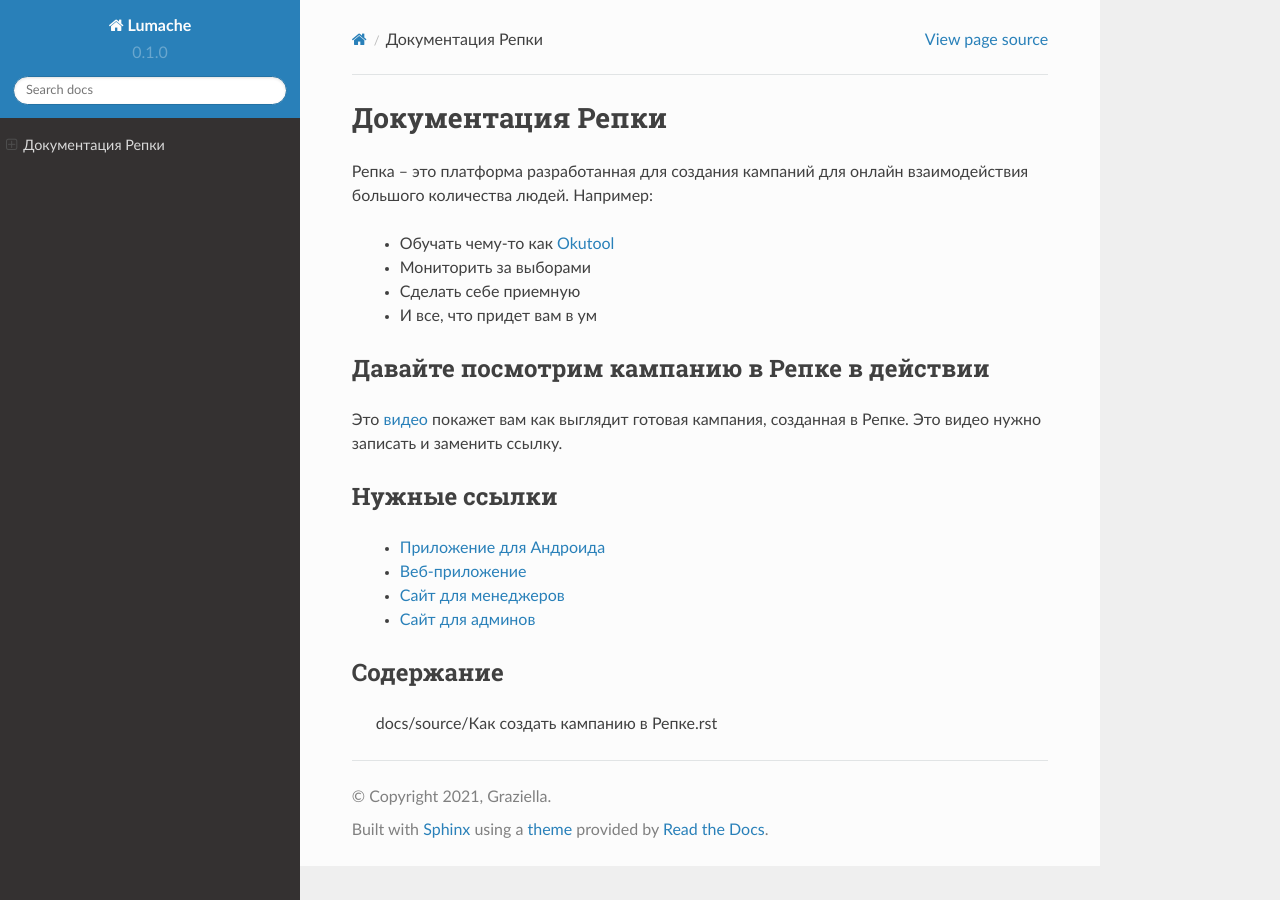
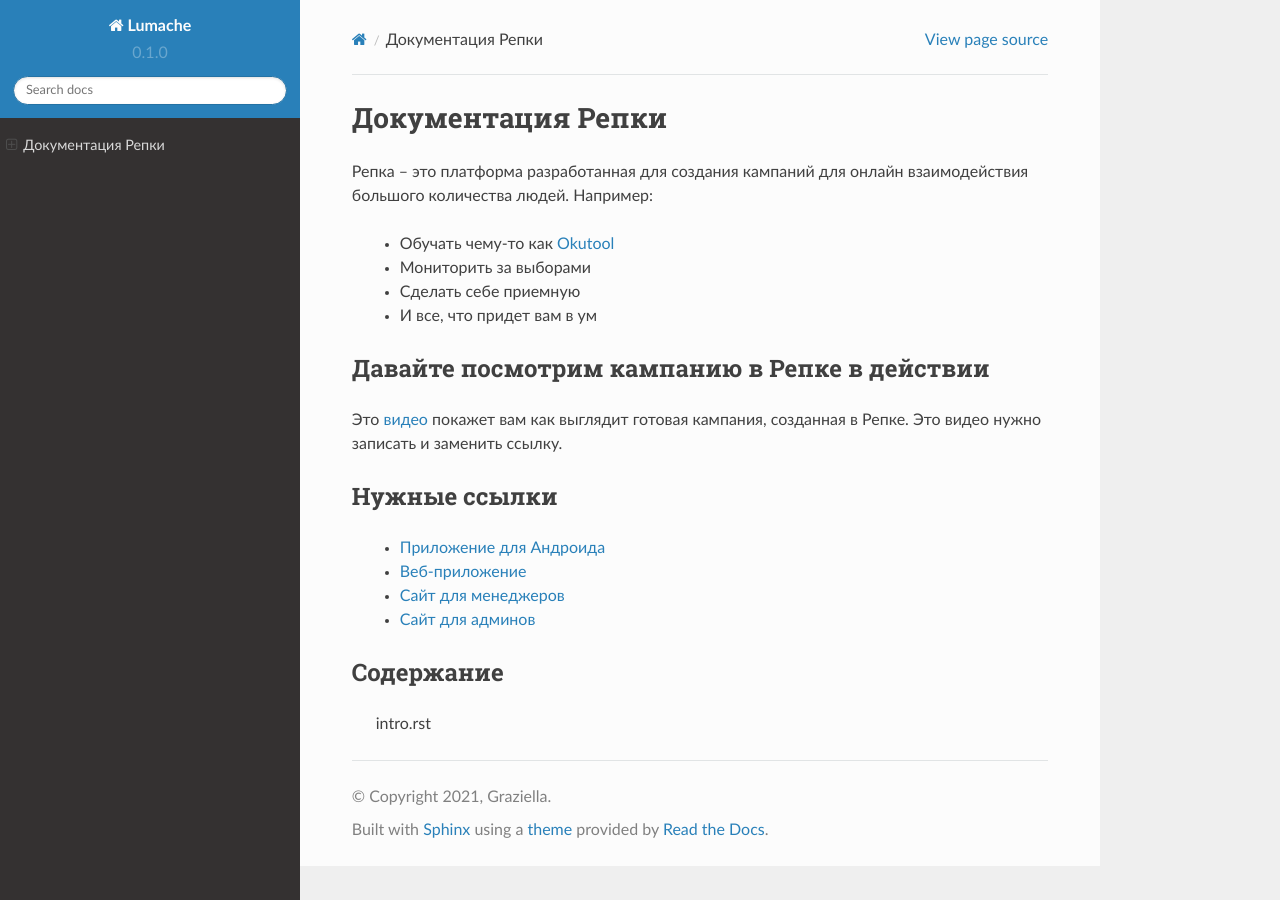
Before and after one commit to bbekaa/repka-tutorial, a Sphinx documentation site: the page built from docs/source/index.rst, in a window 1280 px wide. Built offline with Sphinx 7.4.7 and the Read the Docs theme 2.0.0, drawn with Linux system fonts in a browser that asks for light colours.

Commit message:
Update index.rst

```diff
--- a/docs/source/index.rst
+++ b/docs/source/index.rst
@@ -30,4 +30,4 @@
 Содержание
 -------------------
 
- docs/source/Как создать кампанию в Репке.rst
+ intro.rst
```
